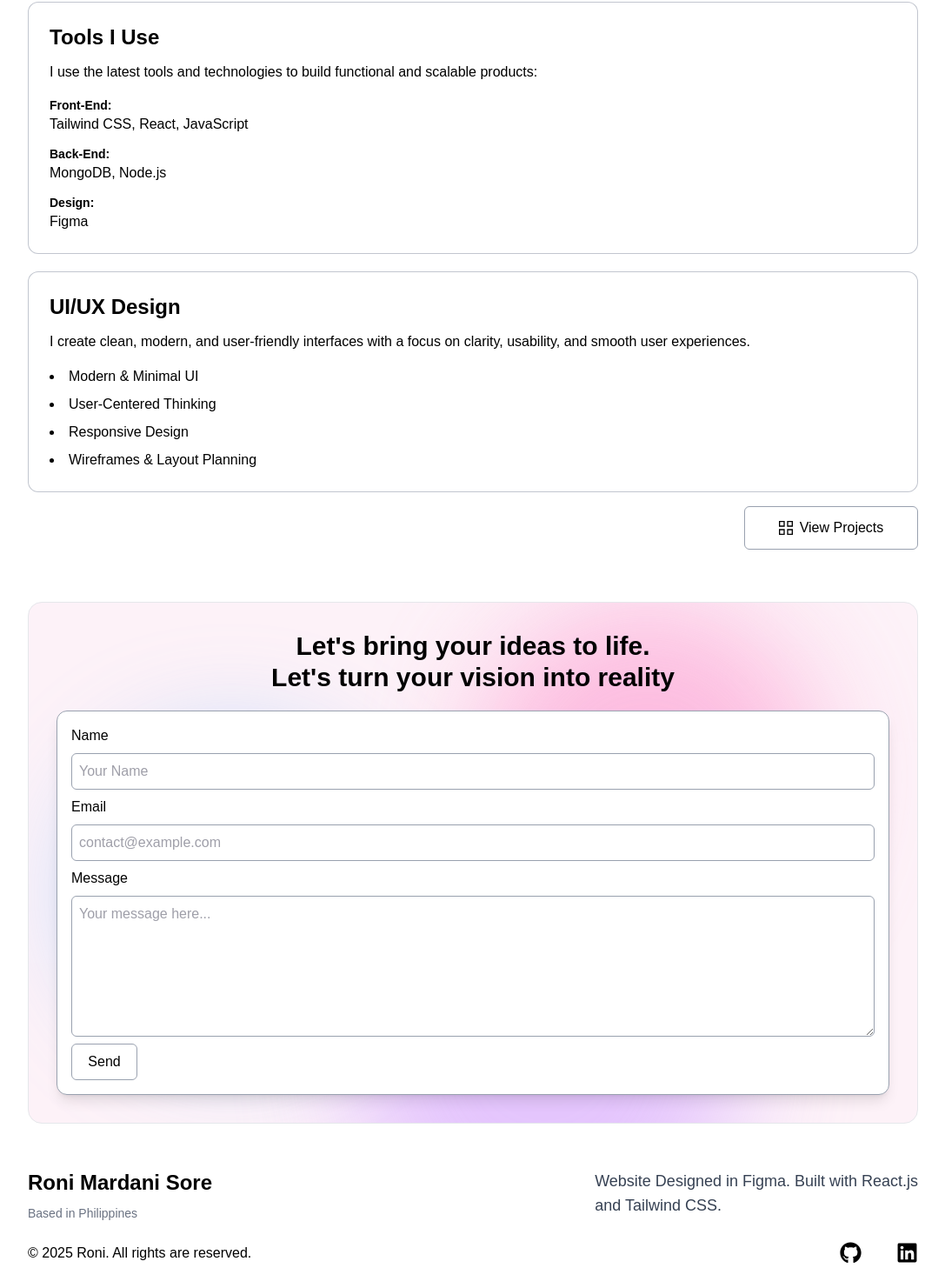
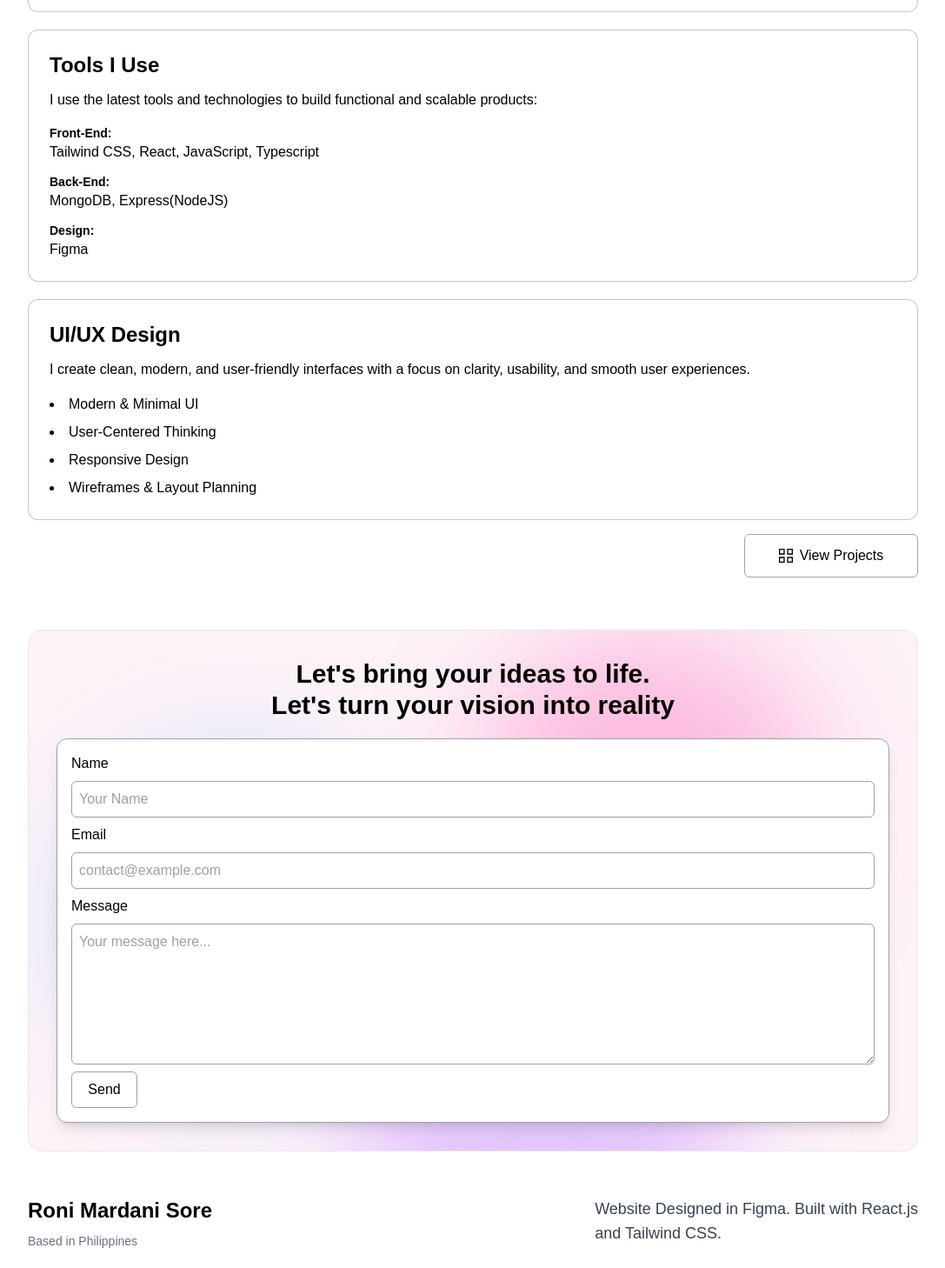
Before and after one commit to gosei128/Personal-Portfolio, a React (Vite) app: page / in a window 1280 px wide. Shown: the part 1180-2638 px from the top of the page at 87% size, without its empty margins (96-1183 px from the left). Built offline with nearby package versions, Linux system fonts and the light colour scheme; what tailwindcss-motion would draw is missing.

Commit message:
fixed links and update tech stacks

```diff
--- a/index.html
+++ b/index.html
@@ -2,7 +2,7 @@
 <html lang="en">
   <head>
     <meta charset="UTF-8" />
-    <link rel="icon" type="image/svg+xml" href="/vite.svg" />
+    <link rel="icon" type="image/svg+xml" href="./src/assets/images/3d-avatar-light.png" />
     <meta name="viewport" content="width=device-width, initial-scale=1.0" />
     <title>&lt;Roni.dev/&gt;</title>
   </head>
--- a/src/App.jsx
+++ b/src/App.jsx
@@ -1,11 +1,11 @@
 import { useEffect } from "react";
-import Navbar from "./components/Navbar";
+import Navbar from "./components/partials/Navbar.jsx";
 import Hero from "./components/Hero";
 import About from "./components/About";
 import about from "./components/data";
 import useLocalStorage from "./components/hook/useLocalStorage";
 import Contact from "./components/Contact";
-import Footer from "./components/Footer";
+import Footer from "./components/partials/Footer.jsx";
 import { BrowserRouter as Router, Route, Routes } from "react-router-dom";
 import Projects from "./components/Projects";
 
@@ -29,7 +29,7 @@ function App() {
           path="/"
           element={
             <div data-theme={theme} className={`w-screen min-h-screen`}>
-              <div className="dark:bg-dark-mode dark:text-white w-full min-h-screen transition-colors flex flex-col">
+              <div className="  dark:bg-dark-mode dark:text-white w-full min-h-screen overflow-hidden transition-colors flex flex-col">
                 <Navbar
                   theme={theme}
                   lightMode={handleLightMode}
--- a/src/components/Projects.jsx
+++ b/src/components/Projects.jsx
@@ -1,5 +1,5 @@
-import Navbar from "./Navbar";
-import Footer from "./Footer";
+import Navbar from "./partials/Navbar.jsx";
+import Footer from "./partials/Footer.jsx";
 import portfolio from "../assets/images/portfolio-screenshot.png";
 import { useState } from "react";
 import { LuSendHorizontal } from "react-icons/lu";
--- a/src/components/data.js
+++ b/src/components/data.js
@@ -2,13 +2,13 @@ export const about = [
     {
         title :"What I can do",
         desc : " I can help develop solutions that will help you grow your business:",
-        bullets: ["UI/UX Design", "Front-End Development"]
+        bullets: ["UI/UX Design", "Front-End Development", "Back-End Development"]
     },
     {
         title :"Tools I Use",
         desc : " I use the latest tools and technologies to build functional and scalable products:",
-        frontEnd: ["Tailwind CSS", "React", "JavaScript"],
-        backEnd: ["MongoDB", "Node.js"],
+        frontEnd: ["Tailwind CSS", "React", "JavaScript", "Typescript"],
+        backEnd: ["MongoDB", "Express(NodeJS)"],
         design : ["Figma"]
     },
     {
--- a/src/components/Footer.jsx
+++ b/src/components/partials/Footer.jsx
@@ -21,7 +21,7 @@ export const Footer = () => {
               </p>
             </div>
             <div className="flex justify-between items-center mt-5 gap-3 flex-wrap">
-              <p>© 2025 Roni. All rights are reserved.</p>
+              <p>© 2026 Roni. All rights are reserved.</p>
               <div className="flex gap-10 ">
                 <a
                   href="https://github.com/gosei128"
--- a/src/components/Navbar.jsx
+++ b/src/components/partials/Navbar.jsx
@@ -59,7 +59,7 @@ const Navbar = ({ theme, lightMode, darkMode }) => {
         <div className="bg-white dark:bg-dark-mode dark:text-white fixed p-4 tablet:px-20 flex md:justify-between  lg:justify-around z-30 border-b-2 border-gray-100 dark:border-gray-800 shadow-md rounded-xl container min-w-full">
           <div className="flex gap-5 items-center">
             <h1 className="text-2xl font-extrabold dark:dark:bg-gradient-to-t from-purple-950 via-purple-500 to-purple-500 bg-clip-text dark:text-transparent">
-              {"<Roni.dev/>"}
+              <Link to="/">{"<Roni.dev/>"}</Link>
             </h1>
             <ul className="ml-8 items-center gap-5 md:hidden sm:hidden tablet:inline-flex">
               <Link to="/">Home</Link>
```
